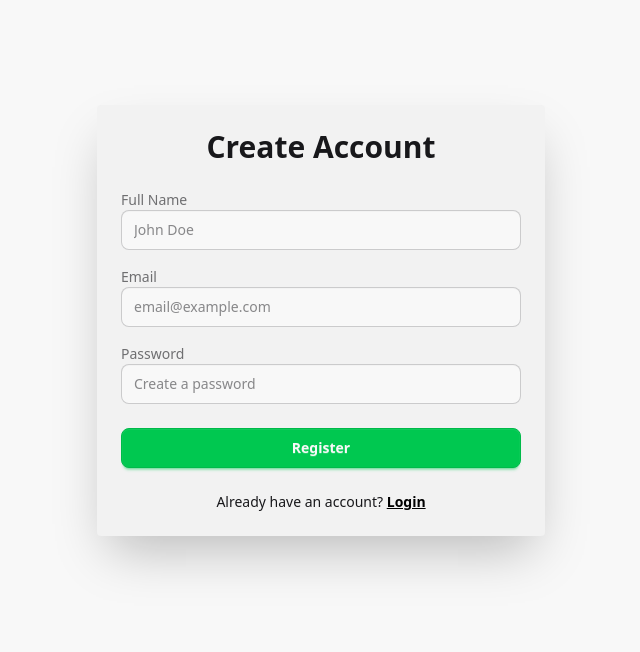
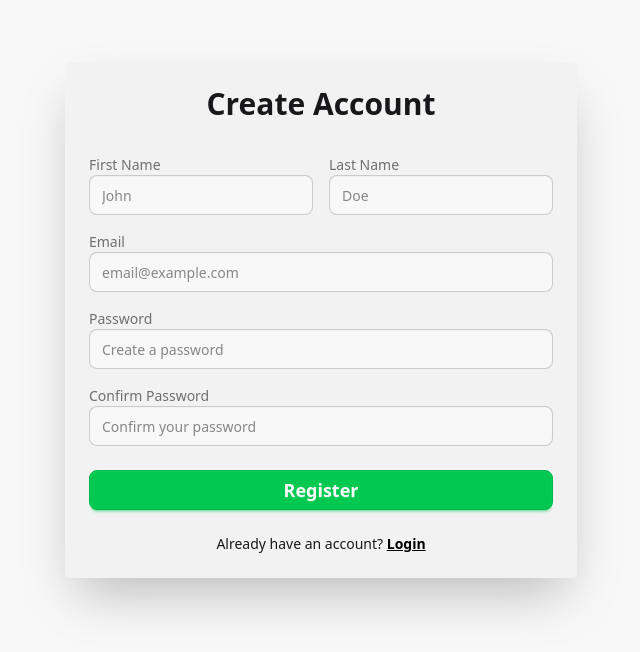
Before and after one commit to RadioOneAI/Frontend, a React (Vite) app in the folder radio-one-ai/: page /signup in a window 1280 px wide. Shown: the top 652 px of the page, without its empty margins (319-959 px from the left). Built offline with nearby package versions, Linux system fonts and the light colour scheme.

Commit message:
added extended signup form fields

```diff
--- a/radio-one-ai/src/pages/Auth/Signup.jsx
+++ b/radio-one-ai/src/pages/Auth/Signup.jsx
@@ -3,23 +3,36 @@ import { Link } from "react-router-dom";
 
 export default function Signup() {
   return (
-    <div className="flex items-center justify-center min-h-[80vh] bg-base-100 px-4">
-      <div className="card w-full max-w-md shadow-2xl bg-base-200">
+    <div className="flex items-center justify-center min-h-[80vh] bg-base-100 px-4 py-8">
+      <div className="card w-full max-w-lg shadow-2xl bg-base-200">
         <div className="card-body">
-          <h2 className="text-3xl font-bold text-center mb-4">Create Account</h2>
+          <h2 className="text-3xl font-bold text-center mb-6">Create Account</h2>
 
           <form className="space-y-4">
-            {/* Name Field */}
-            <div className="form-control">
+            {/* Name Fields Row */}
+            <div className="flex flex-col sm:flex-row gap-4">
+              <div className="form-control w-full">
                 <label className="label">
-                <span className="label-text">Full Name</span>
+                  <span className="label-text">First Name</span>
                 </label>
                 <input
                   type="text"
-                placeholder="John Doe"
+                  placeholder="John"
                   className="input input-bordered w-full"
                   required
                 />
+              </div>
+              <div className="form-control w-full">
+                <label className="label">
+                  <span className="label-text">Last Name</span>
+                </label>
+                <input
+                  type="text"
+                  placeholder="Doe"
+                  className="input input-bordered w-full"
+                  required
+                />
+              </div>
             </div>
 
             {/* Email Field */}
@@ -48,9 +61,24 @@ export default function Signup() {
               />
             </div>
 
+            {/* Confirm Password Field */}
+            <div className="form-control">
+              <label className="label">
+                <span className="label-text">Confirm Password</span>
+              </label>
+              <input
+                type="password"
+                placeholder="Confirm your password"
+                className="input input-bordered w-full"
+                required
+              />
+            </div>
+
             {/* Submit Button */}
             <div className="form-control mt-6">
-              <button className="btn btn-success text-base-100 w-full">Register</button>
+              <button className="btn btn-success text-base-100 w-full font-bold text-lg">
+                Register
+              </button>
             </div>
           </form>
 
```
Lines whose indentation alone changed are shown as unchanged.
